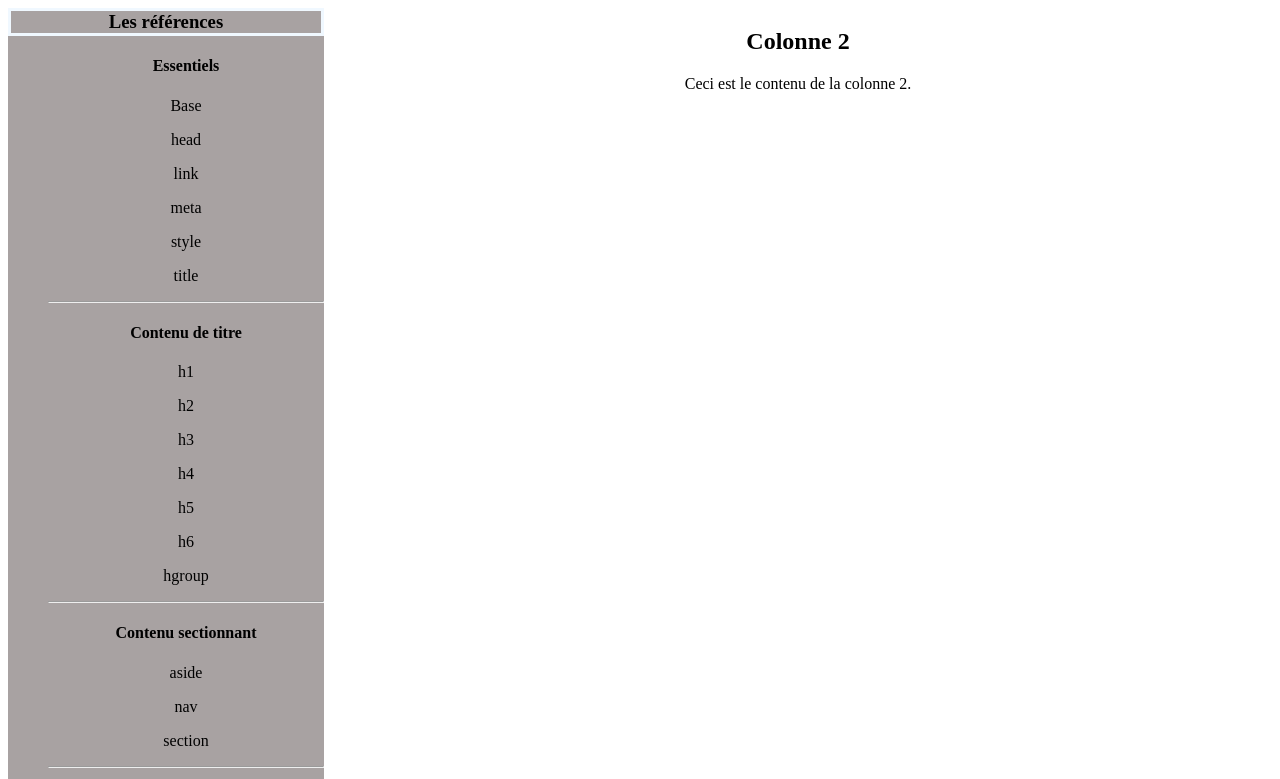
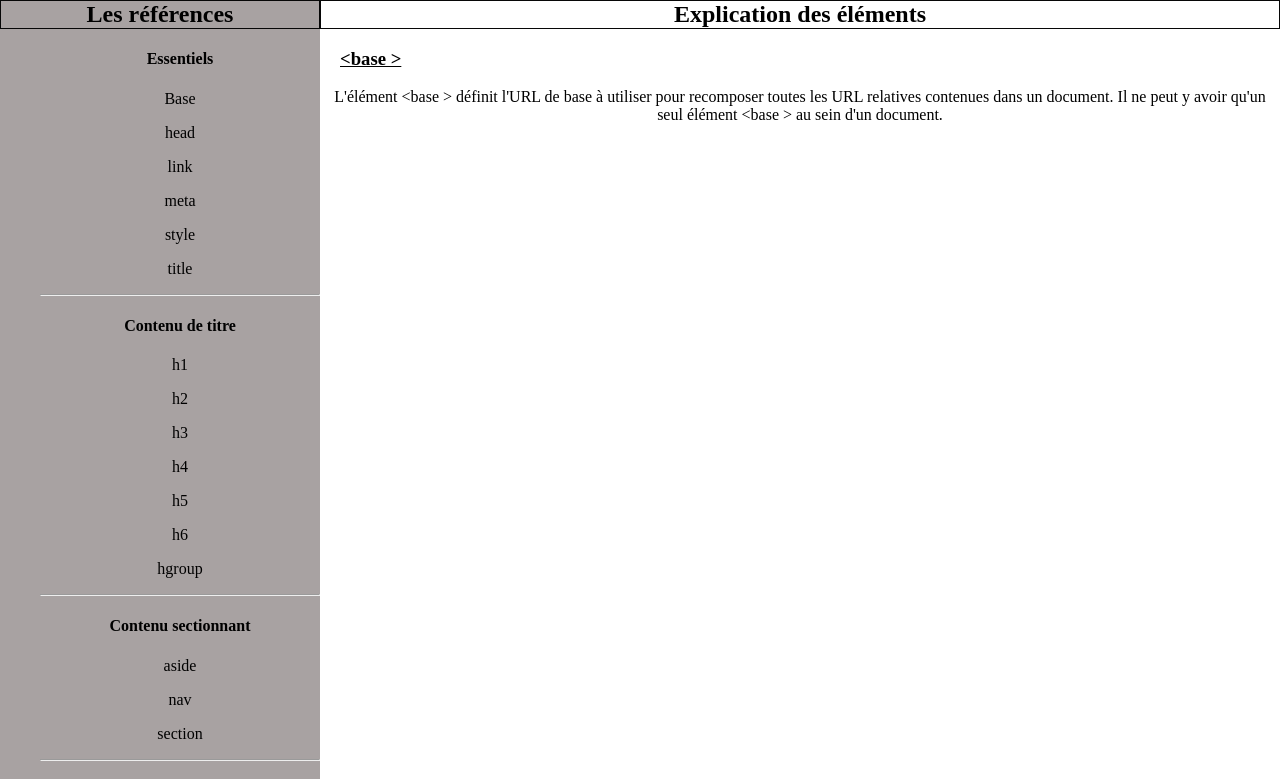
Before and after one commit to msakirda/BRIEF_Prototypage_et_integration_dun_wireframe, a plain HTML site: page index.html in a window 1280 px wide. Shown: the top 779 px of the page. Drawn offline with Linux system fonts and the light colour scheme.

Commit message:
reglage_des_marge

```diff
--- a/index.css
+++ b/index.css
@@ -1,8 +1,16 @@
+* {
+    box-sizing: border-box;
+}
+html {
+    height: 100%;
+    margin: 0;
+}
+
 
 body {
-
+    margin: 0%;
     display: flex; /* les deux colonnes sont côte à côte */
-    height: 1000px;/* le body prend des PX de l'ecran du navigateur */
+    height: 100%;/* le body prend des PX de l'ecran du navigateur */
 }
 
 .colonne1 {
@@ -11,7 +19,7 @@ body {
     text-align: center;/* aligner le texte de la colonne2 */
     background-color: rgb(168, 162, 162); /* choix couleur de fond colonne1 */
     overflow-y: scroll; /* ajout du scroller dans la colonne1 */
-
+    height: 100%;
 
   }
 
@@ -19,12 +27,22 @@ body {
     width: 75%; /* Définir la largeur de la colonne */
     /*padding-left: 1%; /* Définir la largeur de l'espace à droite de la colonne2 */
     text-align: center; /* aligner le texte de la colonne2 */
+
 }
 
-h3 {
-    border-width: 3%;
+h2 {
+    border-width: 1.5px;
     border-style : solid;
     border-color: aliceblue;
     margin: auto;
+    border-width: 1.5px;
+    border-style : solid;
+    border-color: rgb(7, 7, 7);
+}
+
+h3{
+    text-align: left;
+    text-decoration-line:underline;
+    padding-left: 20px;
 
 }
--- a/index.html
+++ b/index.html
@@ -17,7 +17,7 @@
 
   <div class="colonne1">
     <!-- Contenu de la colonne 1 -->
-    <h3>Les références</h3>
+    <h2>Les références</h2>
 
 
         <ol>
@@ -77,13 +77,19 @@
   </div>
   <div class="colonne2">
     <!-- Contenu de la colonne 2 -->
-    <h2>Colonne 2</h2>
-    <p>Ceci est le contenu de la colonne 2.</p>
+    <h2>Explication des éléments</h2>
+
+    <h3>&lt;base &gt;</h3>
+
+    <p>
+        L'élément &lt;base &gt; définit l'URL de base à utiliser pour recomposer toutes les URL relatives contenues dans un document. Il ne peut y avoir qu'un seul élément &lt;base &gt; au sein d'un document.
+    </p>
+
+
+
+
+
+
   </div>
 </body>
 </html>
-
-
-
-</body>
-</html>
```
